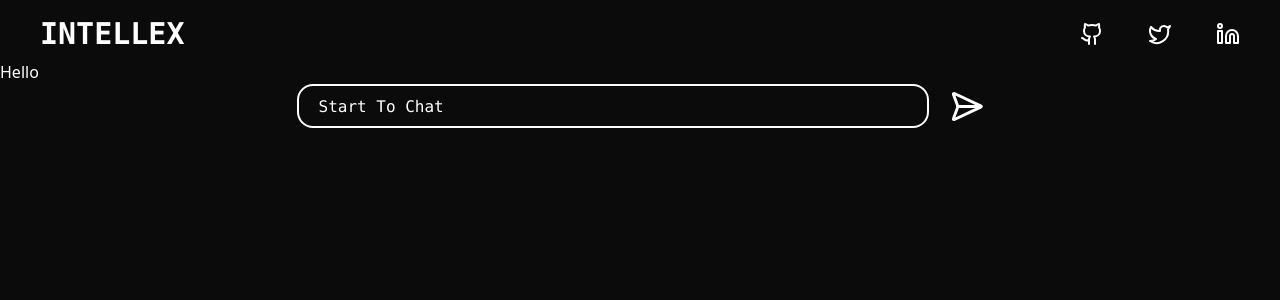
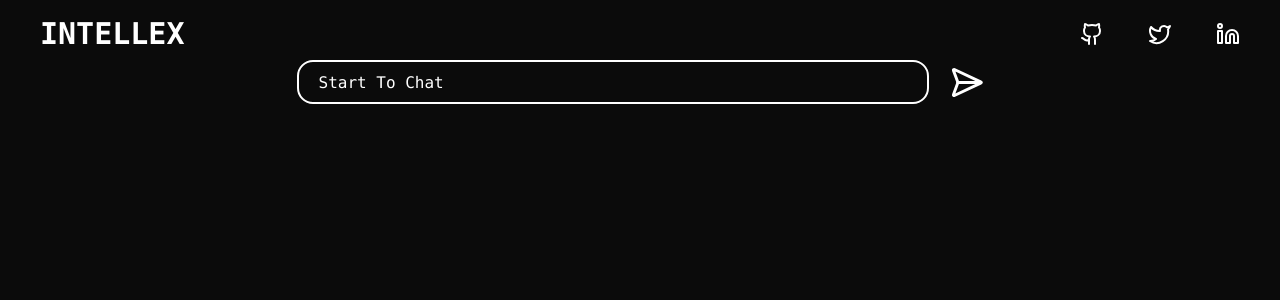
Before and after one commit to harshalpatil2809/INTELLEX-2, a React app in the folder frontend/: page / in a window 1280 px wide. Shown: the top 300 px of the page. Built offline with nearby package versions, Linux system fonts and the light colour scheme; the HTML template or start-up script is replaced by a standard one.

Commit message:
Reciving done

```diff
--- a/frontend/src/Layout.jsx
+++ b/frontend/src/Layout.jsx
@@ -1,10 +1,13 @@
 import Navbar from './components/Navbar/Navbar.jsx'
 import Chat from './components/Chat/Chat.jsx'
+import { useState } from 'react'
+
 const Layout = () => {
+  const [message, setMessage] = useState([])
   return (
     <div className='w-full flex flex-col'>
         <Navbar />
-        <Chat />
+        <Chat message={message} setMessage={setMessage}/>
     </div>
   )
 }
--- a/frontend/src/components/Chat/Chat.jsx
+++ b/frontend/src/components/Chat/Chat.jsx
@@ -1,13 +1,18 @@
 import Input from '../Input/Input.jsx'
 
-const Chat = () => {
+const Chat = ({ message, setMessage }) => {
+  console.log(message)
   return (
     <div className='flex flex-col flex-1 w-full'>
       <div className='flex-1 w-full text-white overflow-y-auto'>
-        Hello
+        {message.map((msg, index) => (
+          <div key={index} className="mb-2">
+            <p>{msg}</p>
+          </div>
+        ))}
       </div>
       <div className='w-full'>
-        <Input />
+        <Input setMessage={setMessage} />
       </div>
     </div>
   )
--- a/frontend/src/components/Input/Input.jsx
+++ b/frontend/src/components/Input/Input.jsx
@@ -1,29 +1,18 @@
-import React, {  useState } from "react";
+import React, { useState } from "react";
 import { Send, SendHorizontal } from "lucide-react";
 import axios from "axios";
 
-const Input = () => {
+
+const Input = ({ setMessage }) => {
   const [text, setText] = useState("");
 
+  const SendData = async (e) => {
+    if (e.key === "Enter") {
+      e.preventDefault();
 
-  const Reload = (e) => {
-    e.preventDefault();
-  };
-  const Typing = (e) => {
-    setText(e.target.value);
-  };
+      setMessage((prev) => [...prev, `You: ${text}`]);
 
-  // On Enter Send Data
-  const SendData = (e) => {
-    if (e.key === "Enter") {
-      Data(text)
-      console.log(text);
-    }
-  };
-
-  const Data = async (text) => {
       try {
-      console.log("Getting data....")
         const response = await axios.post(
           "https://api.groq.com/openai/v1/responses",
           {
@@ -37,22 +26,23 @@ const Input = () => {
             },
           }
         );
-      const responseData = response.data.output[1].content[0].text
-      console.log(responseData)
+
+        const responseData = response.data.output[1].content[0].text;
+
+        // 2️⃣ API ka response bhejo
+        setMessage((prev) => [...prev, `Bot: ${responseData}`]);
+        setText("");
       } catch (error) {
-      console.error("API Error:", error.response?.data || error.message);
+        console.error(error);
+      }
     }
   };
-
 
 
   return (
     <div className="w-full h-fit px-2">
       <form
         method="POST"
-        onSubmit={(e) => {
-          Reload(e);
-        }}
         onKeyDown={(e) => {
           SendData(e);
         }}
@@ -65,7 +55,7 @@ const Input = () => {
           autoCorrect="false"
           spellCheck="false"
           placeholder="Start To Chat"
-          onChange={Typing}
+          onChange={(e)=>{setText(e.target.value)}}
           className="border-2 text-white outline-0 lg:w-1/2 w-full px-5 py-2 rounded-2xl placeholder-white placeholder:font-mono"
         />
         <button type="submit" className="hover:scale-115">
```
Lines whose indentation alone changed are shown as unchanged.
